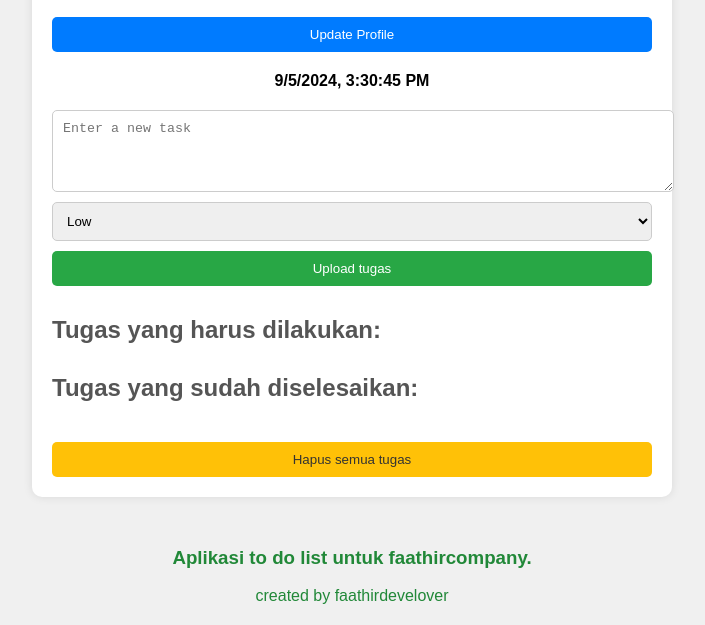
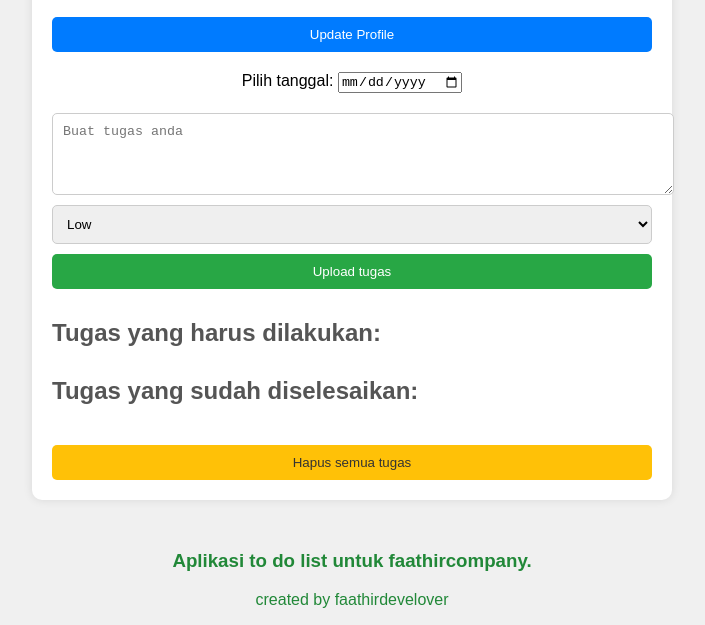
Before and after one commit to Faathirazukhruf/Aplikasi-todolist-faathircompany, a plain HTML site: page to do list/index.html in a window 1280 px wide. Shown: the part 260-885 px from the top of the page, without its empty margins (288-993 px from the left). Drawn offline with Linux system fonts and the light colour scheme.

Commit message:
Update index.html
penambahan

```diff
--- a/to do list/index.html
+++ b/to do list/index.html
@@ -21,11 +21,12 @@
                 <button id="update-profile-btn">Update Profile</button>
             </div>
             <div id="time">
-                <p id="current-date"></p>
+                <label for="date-picker">Pilih tanggal:</label>
+                <input type="date" id="date-picker">
             </div>
         </header>
         <div class="input-container">
-            <textarea id="task-input" placeholder="Enter a new task"></textarea>
+            <textarea id="task-input" placeholder="Buat tugas anda"></textarea>
             <select id="priority-level">
                 <option value="low">Low</option>
                 <option value="medium">Medium</option>
```
